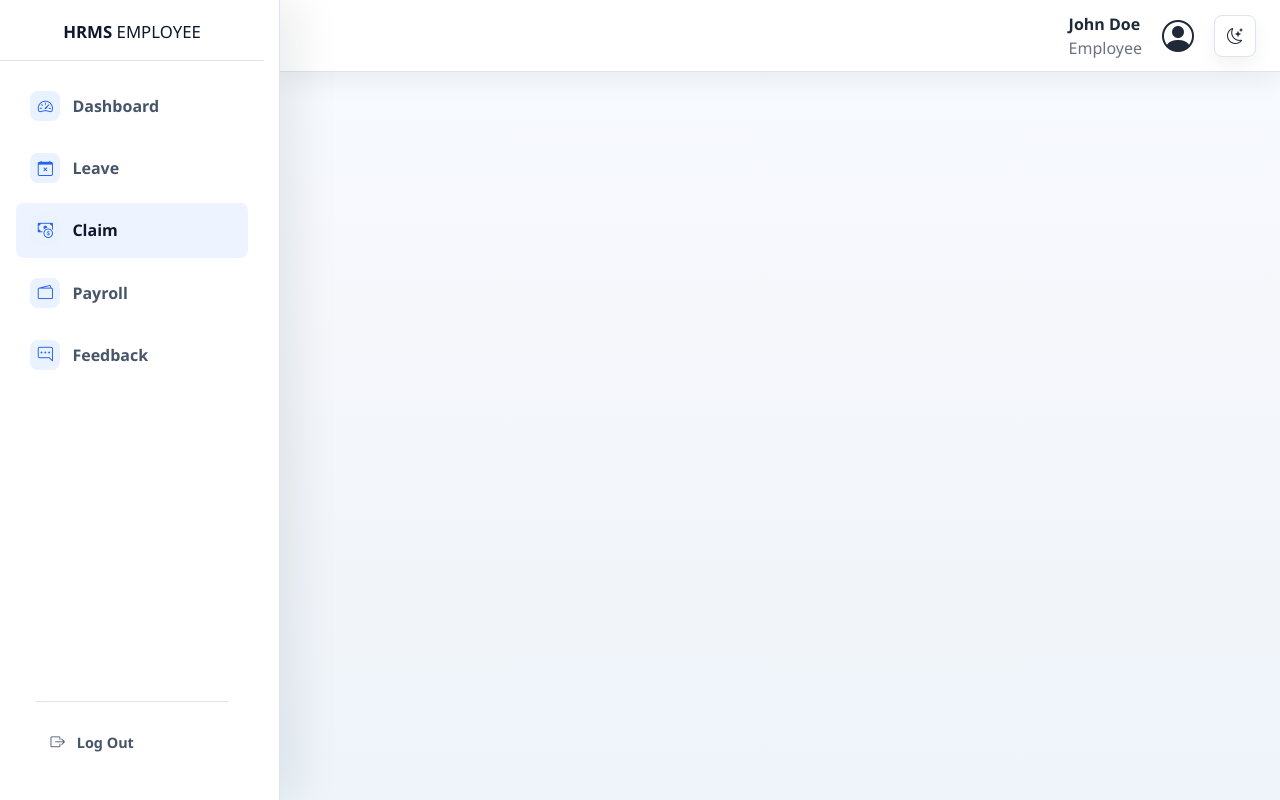
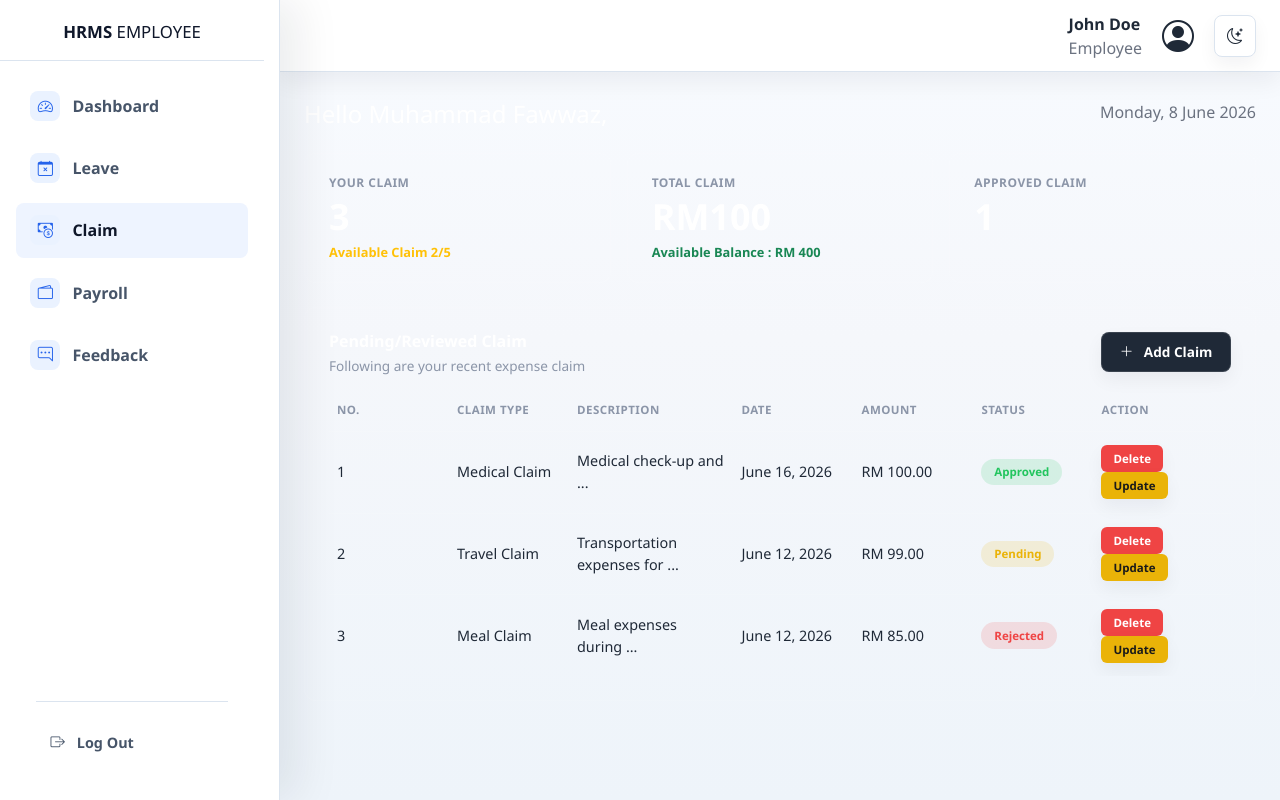
Before and after one commit to RealBlank21/HRSM-G7, a Flask app: page /claim in a window 1280 px wide. Run offline with Flask 3, Linux system fonts and the light colour scheme; the visitor is signed in with stand-in values (Sample User, id 1).

Commit message:
employee ui

```diff
--- a/app.py
+++ b/app.py
@@ -70,6 +70,11 @@
         return redirect(url_for('index'))
     return render_template('employee-claim.html')
 
+@app.route('/claim/add')
+def claim_add():
+    if 'employee_id' not in session:
+        return redirect(url_for('index'))
+    return render_template('employee-claim-form.html')
 @app.route('/payroll')
 def payrollUI():
     if 'employee_id' not in session:
--- a/templates/employee-claim.html
+++ b/templates/employee-claim.html
@@ -4,11 +4,160 @@
   <meta charset="UTF-8">
   <meta name="viewport" content="width=device-width, initial-scale=1.0">
   <meta name="description" content="adminHMD professional admin dashboard template">
-  <title>Dashboard | adminHMD</title>
+  <title>Claims | adminHMD</title>
 
   <link rel="stylesheet" href="../static/css/bootstrap.min.css">
   <link rel="stylesheet" href="../static/vendors/bootstrap-icons/bootstrap-icons.css">
   <link rel="stylesheet" href="../static/css/styles.css">
+
+  <style>
+    .claim-stat-card {
+      background: rgba(255, 255, 255, 0.04);
+      border: 1px solid rgba(255, 255, 255, 0.08);
+      border-radius: 12px;
+      padding: 1.25rem 1.5rem;
+      display: flex;
+      flex-direction: column;
+      gap: .35rem;
+      height: 100%;
+    }
+    .claim-stat-label {
+      font-size: .75rem;
+      font-weight: 700;
+      letter-spacing: .04em;
+      text-transform: uppercase;
+      color: #8b95a8;
+    }
+    .claim-stat-value {
+      font-size: 2.25rem;
+      font-weight: 700;
+      color: #fff;
+      line-height: 1.1;
+    }
+    .claim-stat-sub {
+      font-size: .8rem;
+      font-weight: 600;
+    }
+
+    .claims-panel {
+      background: rgba(255, 255, 255, 0.03);
+      border: 1px solid rgba(255, 255, 255, 0.08);
+      border-radius: 12px;
+      padding: 1.5rem;
+    }
+    .claims-panel-title {
+      color: #fff;
+      font-weight: 700;
+      margin-bottom: .15rem;
+    }
+    .claims-panel-subtitle {
+      color: #8b95a8;
+      font-size: .85rem;
+    }
+
+    .btn-add-claim {
+      background: #1f2937;
+      color: #fff;
+      border: 1px solid rgba(255, 255, 255, .12);
+      border-radius: 8px;
+      font-size: .85rem;
+      font-weight: 600;
+      padding: .55rem 1.1rem;
+      white-space: nowrap;
+    }
+    .btn-add-claim:hover {
+      background: #27303f;
+      color: #fff;
+    }
+
+    .claims-table {
+      color: #cbd5e1;
+      margin-bottom: 0;
+    }
+    .claims-table thead th {
+      color: #8b95a8;
+      font-size: .72rem;
+      text-transform: uppercase;
+      letter-spacing: .04em;
+      font-weight: 700;
+      border-bottom: 1px solid rgba(255, 255, 255, .08);
+      padding-bottom: .75rem;
+      white-space: nowrap;
+    }
+    .claims-table tbody td {
+      border-bottom: 1px solid rgba(255, 255, 255, .06);
+      padding: .85rem .5rem;
+      font-size: .9rem;
+      vertical-align: middle;
+    }
+    .claims-table tbody tr:last-child td {
+      border-bottom: none;
+    }
+
+    .status-badge {
+      display: inline-block;
+      padding: .3rem .8rem;
+      border-radius: 20px;
+      font-size: .72rem;
+      font-weight: 700;
+    }
+    .status-approved { background: rgba(34, 197, 94, .15); color: #22c55e; }
+    .status-pending  { background: rgba(234, 179, 8, .15); color: #eab308; }
+    .status-rejected { background: rgba(239, 68, 68, .15); color: #ef4444; }
+
+    .btn-action {
+      font-size: .72rem;
+      font-weight: 700;
+      border-radius: 6px;
+      padding: .3rem .75rem;
+      border: none;
+      margin-right: .4rem;
+    }
+    .btn-delete { background: #ef4444; color: #fff; }
+    .btn-delete:hover { background: #dc2626; color: #fff; }
+    .btn-update { background: #eab308; color: #1a1a1a; }
+    .btn-update:hover { background: #ca8a04; color: #1a1a1a; }
+
+    /* Delete Claim confirmation modal */
+    #deleteClaimModal .modal-content {
+      background: #1a2332;
+      border: 1px solid rgba(255, 255, 255, .08);
+      border-radius: 10px;
+      overflow: hidden;
+    }
+    .modal-header-danger {
+      background: #ef4444;
+      border-bottom: none;
+      padding: .9rem 1.25rem;
+    }
+    .modal-header-danger .modal-title {
+      color: #fff;
+      font-weight: 700;
+      font-size: 1.05rem;
+    }
+    #deleteClaimModal .modal-body {
+      color: #cbd5e1;
+      font-size: .9rem;
+      padding: 1.25rem 1.25rem .5rem;
+    }
+    #deleteClaimModal .modal-footer {
+      border-top: none;
+      padding: .75rem 1.25rem 1.25rem;
+    }
+    .btn-confirm-delete {
+      background: #ef4444;
+      color: #fff;
+      border: none;
+      border-radius: 6px;
+      font-weight: 700;
+      font-size: .85rem;
+      padding: .5rem 1.5rem;
+    }
+    .btn-confirm-delete:hover {
+      background: #dc2626;
+      color: #fff;
+    }
+  </style>
 </head>
 
 <body>
@@ -72,244 +221,156 @@
             <i class="bi bi-moon-stars" data-theme-icon aria-hidden="true"></i>
           </button>
 
-
-
-
-            <!-- <div class="dropdown">
-              <button class="profile-button dropdown-toggle" type="button" data-bs-toggle="dropdown" aria-expanded="false">
-                <img class="avatar-img avatar-sm" src="../static/images/avatar/avatar.jpg" alt="Admin Hasan">
-                <span class="profile-name d-none d-sm-inline">Admin Hasan</span>
-              </button>
-              <ul class="dropdown-menu dropdown-menu-end">
-                <li><a class="dropdown-item" href="profile.html">Profile</a></li>
-                <li><a class="dropdown-item" href="settings.html">Account settings</a></li>
-                <li><hr class="dropdown-divider"></li>
-                <li><a class="dropdown-item" href="login.html">Sign out</a></li>
-              </ul>
-            </div> -->
         </div>
       </div>
     </nav>
+    <main class="dashboard-content">
 
-      <!-- <main class="dashboard-content">
       <div class="container-fluid px-3 px-lg-4 py-4">
-          <div class="page-heading">
-            <div class="page-heading-copy">
-              <span class="page-icon"><i class="bi bi-speedometer2" aria-hidden="true"></i></span>
-              <div>
-                <p class="eyebrow mb-1">Overview</p>
-                <h1 class="h3 mb-1">Dashboard</h1>
-                <p class="text-muted mb-0">Monitor performance, sales, users, and support from one clean workspace.</p>
+
+        <div class="d-flex flex-wrap justify-content-between align-items-start mb-4">
+          <h4 class="text-white mb-0">Hello Muhammad Fawwaz,</h4>
+          <span class="text-muted">Monday, 8 June 2026</span>
+        </div>
+
+        <div class="row g-3 mb-4">
+          <div class="col-12 col-md-4">
+            <div class="claim-stat-card">
+              <span class="claim-stat-label">Your Claim</span>
+              <span class="claim-stat-value">3</span>
+              <span class="claim-stat-sub text-warning">Available Claim 2/5</span>
             </div>
           </div>
-            <div class="heading-actions"><button class="btn btn-outline-secondary btn-sm" type="button"><i class="bi bi-download" aria-hidden="true"></i> Export</button><button class="btn btn-primary btn-sm" type="button"><i class="bi bi-file-earmark-plus" aria-hidden="true"></i> Create Report</button></div>
+          <div class="col-12 col-md-4">
+            <div class="claim-stat-card">
+              <span class="claim-stat-label">Total Claim</span>
+              <span class="claim-stat-value">RM100</span>
+              <span class="claim-stat-sub text-success">Available Balance : RM 400</span>
             </div>
-
-          <section class="row g-3 mt-1" aria-label="Dashboard metrics">
-            <div class="col-12 col-sm-6 col-xl-3">
-              <article class="metric-card metric-primary">
-                <div class="metric-top">
-                  <span class="metric-label">Revenue</span>
-                  <span class="metric-icon"><i class="bi bi-currency-dollar" aria-hidden="true"></i></span>
           </div>
-                <div class="metric-value">$48,240</div>
-                <div class="metric-meta">
-                  <span class="text-success">+12.5%</span>
-                  <span>from last month</span>
-                </div>
-              </article>
-            </div>
-
-            <div class="col-12 col-sm-6 col-xl-3">
-              <article class="metric-card metric-success">
-                <div class="metric-top">
-                  <span class="metric-label">Orders</span>
-                  <span class="metric-icon"><i class="bi bi-bag-check" aria-hidden="true"></i></span>
-                </div>
-                <div class="metric-value">1,284</div>
-                <div class="metric-meta">
-                  <span class="text-success">+8.2%</span>
-                  <span>new orders</span>
-                </div>
-              </article>
-            </div>
-
-            <div class="col-12 col-sm-6 col-xl-3">
-              <article class="metric-card metric-warning">
-                <div class="metric-top">
-                  <span class="metric-label">Customers</span>
-                  <span class="metric-icon"><i class="bi bi-people" aria-hidden="true"></i></span>
-                </div>
-                <div class="metric-value">8,742</div>
-                <div class="metric-meta">
-                  <span class="text-success">+5.1%</span>
-                  <span>active users</span>
-                </div>
-              </article>
-            </div>
-
-            <div class="col-12 col-sm-6 col-xl-3">
-              <article class="metric-card metric-danger">
-                <div class="metric-top">
-                  <span class="metric-label">Tickets</span>
-                  <span class="metric-icon"><i class="bi bi-life-preserver" aria-hidden="true"></i></span>
-                </div>
-                <div class="metric-value">36</div>
-                <div class="metric-meta">
-                  <span class="text-danger">3 urgent</span>
-                  <span>need review</span>
-                </div>
-              </article>
-            </div>
-          </section>
-
-          <section class="row g-3 mt-1">
-            <div class="col-12 col-xl-8">
-              <div class="panel">
-                <div class="panel-header">
-                  <div>
-                    <h2 class="h5 mb-1 section-title"><i class="bi bi-graph-up-arrow" aria-hidden="true"></i><span>Sales Performance</span></h2>
-                    <p class="text-muted mb-0">Monthly revenue compared with operational targets.</p>
-                  </div>
-                  <a class="btn btn-light btn-sm" href="charts.html">View Details</a>
-                </div>
-
-                <div class="chart-bars" aria-label="Sales performance chart">
-                  <div class="chart-column bar-42"><span></span><small>Jan</small></div>
-                  <div class="chart-column bar-58"><span></span><small>Feb</small></div>
-                  <div class="chart-column bar-51"><span></span><small>Mar</small></div>
-                  <div class="chart-column bar-72"><span></span><small>Apr</small></div>
-                  <div class="chart-column bar-66"><span></span><small>May</small></div>
-                  <div class="chart-column bar-83"><span></span><small>Jun</small></div>
+          <div class="col-12 col-md-4">
+            <div class="claim-stat-card">
+              <span class="claim-stat-label">Approved Claim</span>
+              <span class="claim-stat-value">1</span>
             </div>
           </div>
         </div>
 
-            <div class="col-12 col-xl-4">
-              <div class="panel h-100">
-                <div class="panel-header">
+        <div class="claims-panel">
+          <div class="d-flex flex-wrap justify-content-between align-items-start gap-2 mb-3">
             <div>
-                    <h2 class="h5 mb-1 section-title"><i class="bi bi-activity" aria-hidden="true"></i><span>Team Activity</span></h2>
-                    <p class="text-muted mb-0">Recent operational updates.</p>
+              <h6 class="claims-panel-title">Pending/Reviewed Claim</h6>
+              <span class="claims-panel-subtitle">Following are your recent expense claim</span>
             </div>
+            <a class="btn btn-add-claim" href="/claim/add">
+              <i class="bi bi-plus-lg me-1"></i> Add Claim
+            </a>
           </div>
 
-                <div class="activity-list">
-                  <div class="activity-item"><span class="activity-dot bg-primary"></span><div><p class="mb-1 fw-semibold">New campaign launched</p><p class="text-muted small mb-0">Marketing team published the May offer.</p></div></div>
-                  <div class="activity-item"><span class="activity-dot bg-success"></span><div><p class="mb-1 fw-semibold">Payment batch cleared</p><p class="text-muted small mb-0">246 invoices were processed successfully.</p></div></div>
-                  <div class="activity-item"><span class="activity-dot bg-warning"></span><div><p class="mb-1 fw-semibold">Support queue rising</p><p class="text-muted small mb-0">Average first response time is 18 minutes.</p></div></div>
-                </div>
-              </div>
-            </div>
-          </section>
-
-          <section class="panel mt-3">
-            <div class="panel-header">
-              <div>
-                <h2 class="h5 mb-1 section-title"><i class="bi bi-people" aria-hidden="true"></i><span>Recent Users</span></h2>
-                <p class="text-muted mb-0">Latest account activity across the workspace.</p>
-              </div>
-              <a class="btn btn-outline-secondary btn-sm" href="users.html">Manage Users</a>
-            </div>
           <div class="table-responsive">
-              <table class="table align-middle mb-0">
-                <thead><tr><th scope="col">User</th><th scope="col">Role</th><th scope="col">Team</th><th scope="col">Status</th><th scope="col">Joined</th><th scope="col" class="text-end">Action</th></tr></thead>
+            <table class="table claims-table">
+              <thead>
+              <tr>
+                <th>No.</th>
+                <th>Claim Type</th>
+                <th>Description</th>
+                <th>Date</th>
+                <th>Amount</th>
+                <th>Status</th>
+                <th>Action</th>
+              </tr>
+              </thead>
               <tbody>
               <tr>
+                <td>1</td>
+                <td>Medical Claim</td>
+                <td>Medical check-up and ...</td>
+                <td>June 16, 2026</td>
+                <td>RM 100.00</td>
+                <td><span class="status-badge status-approved">Approved</span></td>
                 <td>
-                      <div class="d-flex align-items-center gap-2">
-                        <img class="avatar-img avatar-sm" src="../static/images/avatar/avatar-1.jpg" alt="Sarah Ahmed">
-                        <div>
-                          <p class="fw-semibold mb-0">Sarah Ahmed</p>
-                          <p class="text-muted small mb-0">sarah@example.com</p>
-                        </div>
-                      </div>
+                  <button class="btn btn-action btn-delete" type="button" data-bs-toggle="modal" data-bs-target="#deleteClaimModal" data-claim-id="1">Delete</button>
+                  <button class="btn btn-action btn-update" type="button">Update</button>
                 </td>
-                    <td>Admin</td>
-                    <td>Operations</td>
-                    <td><span class="badge text-bg-success">Active</span></td>
-                    <td>Jan 12, 2026</td>
-                    <td class="text-end"><a class="btn btn-light btn-sm" href="user-details.html">View</a></td>
               </tr>
               <tr>
+                <td>2</td>
+                <td>Travel Claim</td>
+                <td>Transportation expenses for ...</td>
+                <td>June 12, 2026</td>
+                <td>RM 99.00</td>
+                <td><span class="status-badge status-pending">Pending</span></td>
                 <td>
-                      <div class="d-flex align-items-center gap-2">
-                        <img class="avatar-img avatar-sm" src="../static/images/avatar/avatar-2.jpg" alt="Rafi Khan">
-                        <div>
-                          <p class="fw-semibold mb-0">Rafi Khan</p>
-                          <p class="text-muted small mb-0">rafi@example.com</p>
-                        </div>
-                      </div>
+                  <button class="btn btn-action btn-delete" type="button" data-bs-toggle="modal" data-bs-target="#deleteClaimModal" data-claim-id="2">Delete</button>
+                  <button class="btn btn-action btn-update" type="button">Update</button>
                 </td>
-                    <td>Manager</td>
-                    <td>Sales</td>
-                    <td><span class="badge text-bg-success">Active</span></td>
-                    <td>Feb 03, 2026</td>
-                    <td class="text-end"><a class="btn btn-light btn-sm" href="user-details.html">View</a></td>
               </tr>
               <tr>
+                <td>3</td>
+                <td>Meal Claim</td>
+                <td>Meal expenses during ...</td>
+                <td>June 12, 2026</td>
+                <td>RM 85.00</td>
+                <td><span class="status-badge status-rejected">Rejected</span></td>
                 <td>
-                      <div class="d-flex align-items-center gap-2">
-                        <img class="avatar-img avatar-sm" src="../static/images/avatar/avatar-3.jpg" alt="Nadia Islam">
-                        <div>
-                          <p class="fw-semibold mb-0">Nadia Islam</p>
-                          <p class="text-muted small mb-0">nadia@example.com</p>
-                        </div>
-                      </div>
+                  <button class="btn btn-action btn-delete" type="button" data-bs-toggle="modal" data-bs-target="#deleteClaimModal" data-claim-id="3">Delete</button>
+                  <button class="btn btn-action btn-update" type="button">Update</button>
                 </td>
-                    <td>Editor</td>
-                    <td>Content</td>
-                    <td><span class="badge text-bg-warning">Pending</span></td>
-                    <td>Mar 18, 2026</td>
-                    <td class="text-end"><a class="btn btn-light btn-sm" href="user-details.html">View</a></td>
-                  </tr>
-                  <tr>
-                    <td>
-                      <div class="d-flex align-items-center gap-2">
-                        <img class="avatar-img avatar-sm" src="../static/images/avatar/avatar-4.jpg" alt="Mina Torres">
-                        <div>
-                          <p class="fw-semibold mb-0">Mina Torres</p>
-                          <p class="text-muted small mb-0">mina@example.com</p>
-                        </div>
-                      </div>
-                    </td>
-                    <td>Viewer</td>
-                    <td>Finance</td>
-                    <td><span class="badge text-bg-secondary">Suspended</span></td>
-                    <td>Apr 07, 2026</td>
-                    <td class="text-end"><a class="btn btn-light btn-sm" href="user-details.html">View</a></td>
-                  </tr>
-                  <tr>
-                    <td>
-                      <div class="d-flex align-items-center gap-2">
-                        <img class="avatar-img avatar-sm" src="../static/images/avatar/avatar-5.jpg" alt="Jon Oliver">
-                        <div>
-                          <p class="fw-semibold mb-0">Jon Oliver</p>
-                          <p class="text-muted small mb-0">jon@example.com</p>
-                        </div>
-                      </div>
-                    </td>
-                    <td>Analyst</td>
-                    <td>Data</td>
-                    <td><span class="badge text-bg-success">Active</span></td>
-                    <td>Apr 22, 2026</td>
-                    <td class="text-end"><a class="btn btn-light btn-sm" href="user-details.html">View</a></td>
               </tr>
               </tbody>
             </table>
           </div>
-          </section>
         </div>
-      </main> -->
 
-      <main class="dashboard-content">
+      </div>
 
     </main>
 
   </div>
 </div>
 
+
+<div class="modal fade" id="deleteClaimModal" tabindex="-1" aria-labelledby="deleteClaimModalLabel" aria-hidden="true">
+  <div class="modal-dialog modal-dialog-centered">
+    <div class="modal-content">
+      <div class="modal-header modal-header-danger">
+        <h5 class="modal-title" id="deleteClaimModalLabel">Delete Claim?</h5>
+        <button type="button" class="btn-close btn-close-white" data-bs-dismiss="modal" aria-label="Close"></button>
+      </div>
+      <div class="modal-body">
+        <p class="mb-0">Are you sure you want to delete this claim record? This action cannot be undone and the record will be permanently removed.</p>
+      </div>
+      <div class="modal-footer">
+        <button type="button" class="btn btn-confirm-delete" id="confirmDeleteClaimBtn">Delete</button>
+      </div>
+    </div>
+  </div>
+</div>
+
 <script src="../static/js/bootstrap.bundle.min.js"></script>
 <script src="../static/js/scripts.js"></script>
+<script>
+  (function () {
+    var deleteModalEl = document.getElementById('deleteClaimModal');
+    var confirmBtn = document.getElementById('confirmDeleteClaimBtn');
+
+
+    deleteModalEl.addEventListener('show.bs.modal', function (event) {
+      var triggerBtn = event.relatedTarget;
+      var claimId = triggerBtn ? triggerBtn.getAttribute('data-claim-id') : null;
+      confirmBtn.setAttribute('data-claim-id', claimId);
+    });
+
+
+    confirmBtn.addEventListener('click', function () {
+      var claimId = confirmBtn.getAttribute('data-claim-id');
+
+      console.log('Deleting claim id:', claimId);
+
+      var modalInstance = bootstrap.Modal.getInstance(deleteModalEl);
+      modalInstance.hide();
+    });
+  })();
+</script>
 </body>
 </html>
```
Also changed, not shown: templates/employee-claim-form.html (added, +287 -0 lines). Lines whose indentation alone changed are shown as unchanged.
